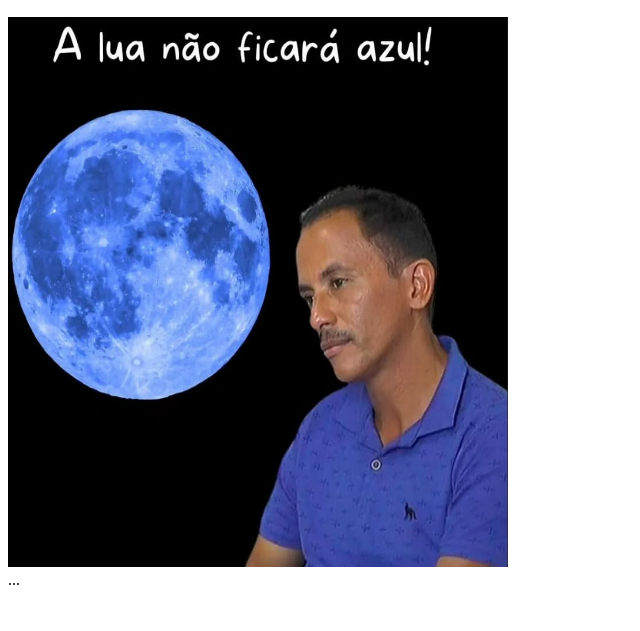
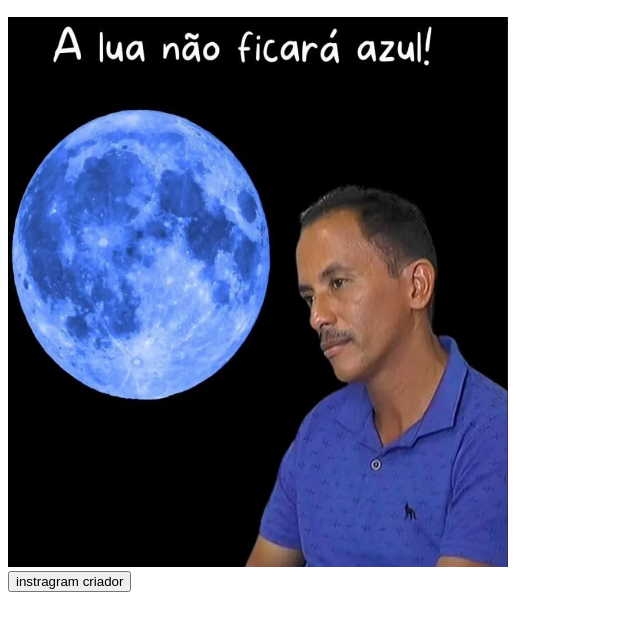
Before and after one commit to RickBaker007/Pratica-1-programas, a plain HTML site: page index.html in a window 1280 px wide. Shown: the part 139-770 px from the top of the page, without its empty margins (0-640 px from the left). Drawn offline with Linux system fonts and the light colour scheme.

Commit message:
Add files via upload

```diff
--- a/index.html
+++ b/index.html
@@ -18,7 +18,9 @@
 
 
         <footer>
-            ...
+            <div>
+                <a href="https://www.instagram.com/guilherme_avelin0"><button>instragram criador</button></a>
+            </div>
         </footer>
     </body>
 <html>
```
